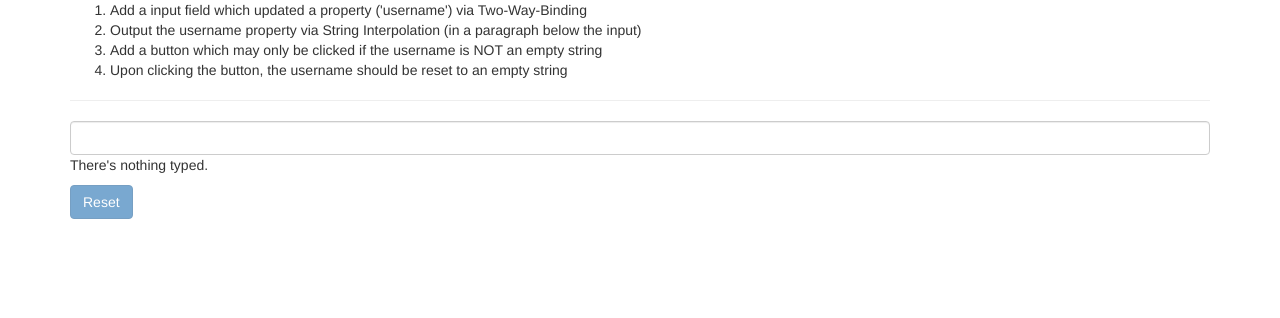
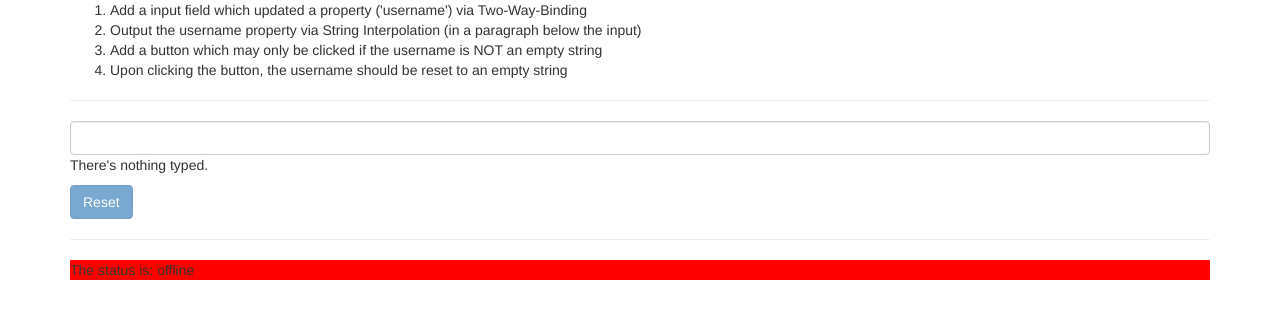
Before and after one commit to artsmandev/hello-world-angular, an Angular app in the folder hello-world/: page / in a window 1280 px wide. Shown: the top 318 px of the page. Built offline with nearby package versions, Linux system fonts and the light colour scheme.

Commit message:
feat: atribute directive, ngStyle

```diff
--- a/hello-world/src/app/app.component.html
+++ b/hello-world/src/app/app.component.html
@@ -14,6 +14,8 @@
 				<p>There's nothing typed.</p>
 			</ng-template>
 			<button class="btn btn-primary" [disabled]="username === ''" (click)="username = ''">Reset</button>
+			<hr>
+			<p [ngStyle]="{'background-color': getColor()}">The status is: {{ status }}</p>
 		</div>
 	</div>
 </div>
--- a/hello-world/src/app/app.component.ts
+++ b/hello-world/src/app/app.component.ts
@@ -7,4 +7,13 @@ import {Component} from '@angular/core';
 })
 export class AppComponent {
 	username = '';
+	status: string = 'offline';
+
+	constructor() {
+		this.status = Math.random() > 0.5 ? 'online' : 'offline';
+	}
+
+	getColor() {
+		return this.status === 'online' ? 'green' : 'red';
+	}
 }
```
